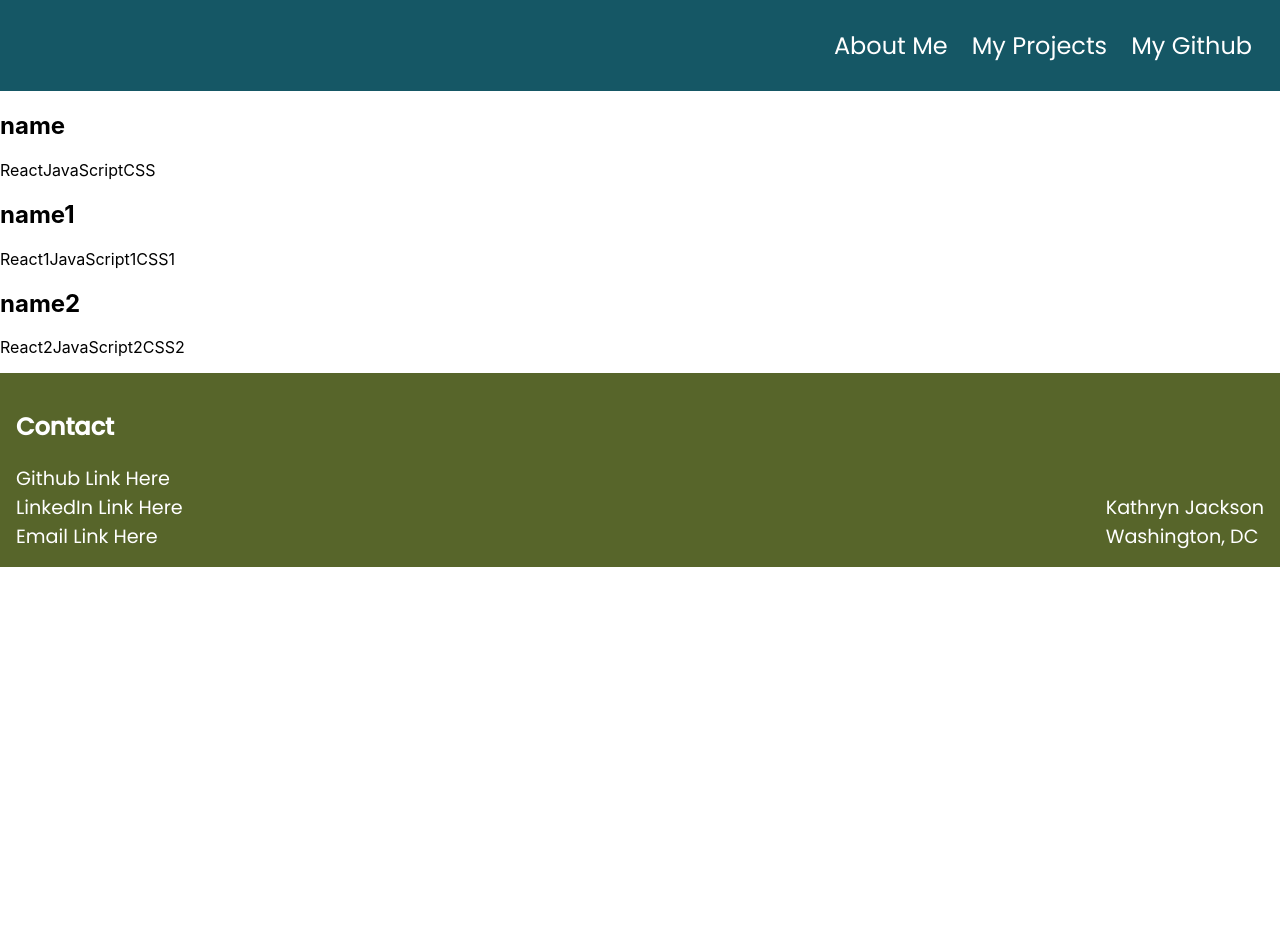
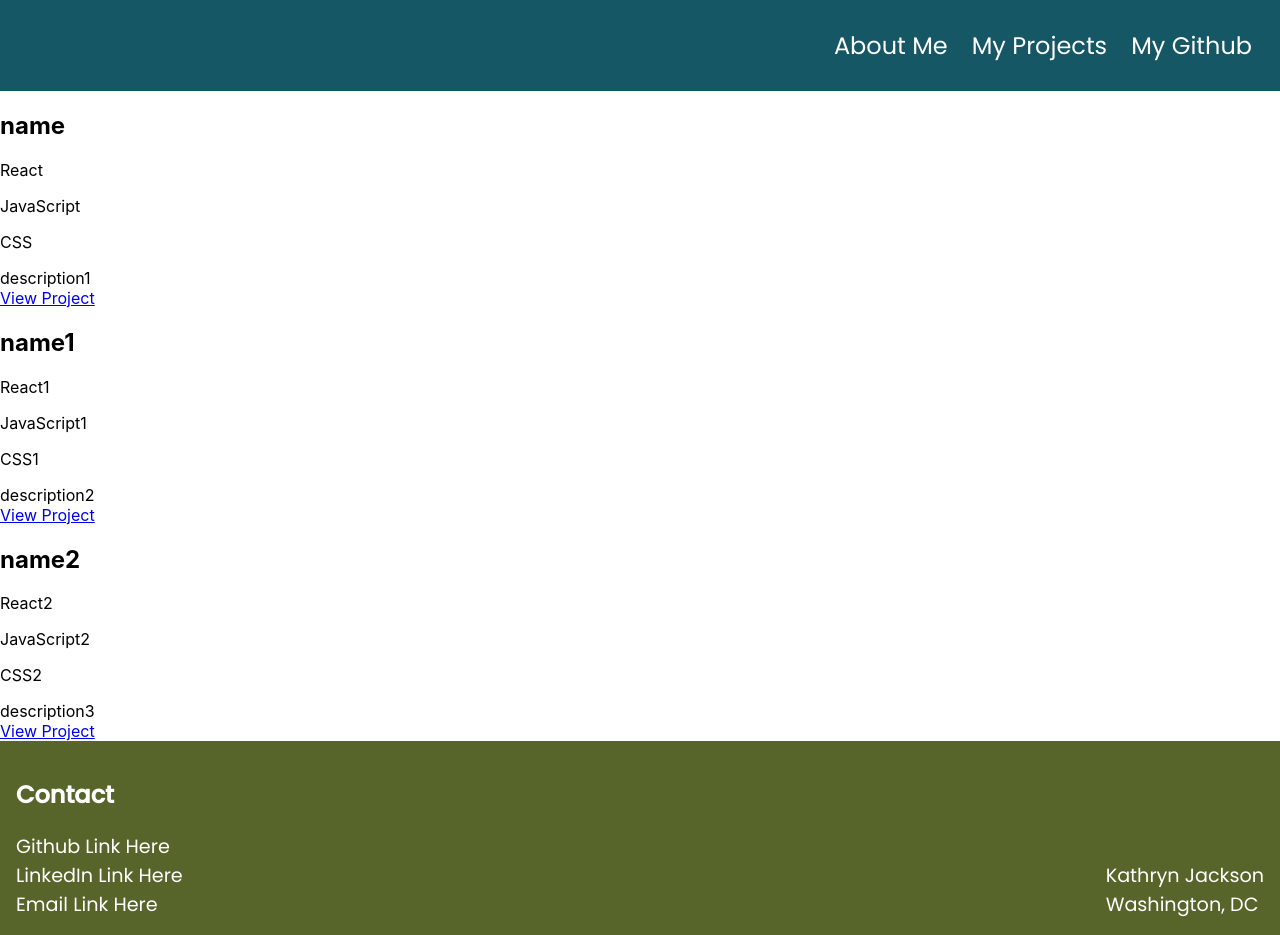
Before and after one commit to kathrynljackson/personal-website, a React (Create React App) app: page /myprojects in a window 1280 px wide. Before the commit the page ends 800 px from the top, so only its background shows below. Built offline with nearby package versions, Linux system fonts and the light colour scheme.

Commit message:
Successfully render all project info except image

```diff
--- a/src/MyProjects/MyProjects.js
+++ b/src/MyProjects/MyProjects.js
@@ -11,14 +11,19 @@ class MyProjects extends Component {
     }
 
     render(){
-        console.log(this.state.myProjectsList)
+        // console.log(this.state.myProjectsList)
         return(
             <main className = 'project-main'>
                 {this.state.myProjectsList.map((project, index) => {
-                    return <section key={index} className='project-section'>
+                    return <article key={index} className='project-section'>
                     <h1 key={project.projectName} className='project-title'>{ project.projectName }</h1>
-                    <p key={project.createdUsing}className='created-using'>{ project.createdUsing }</p>
+                    <section key={project.createdUsing}className='created-using'>{ project.createdUsing.map((skill, index) => {
+                            return <p className='skill-list' key={index}> {skill} </p>
+                        }) }
                     </section>
+                    <section className='project-description' key={project.projectDescription}>{project.projectDescription}</section>
+                    <a className='project-link' key={project.projectLink} href={project.projectLink}>View Project</a>
+                    </article>
                 })}
             </main>
         )
```
